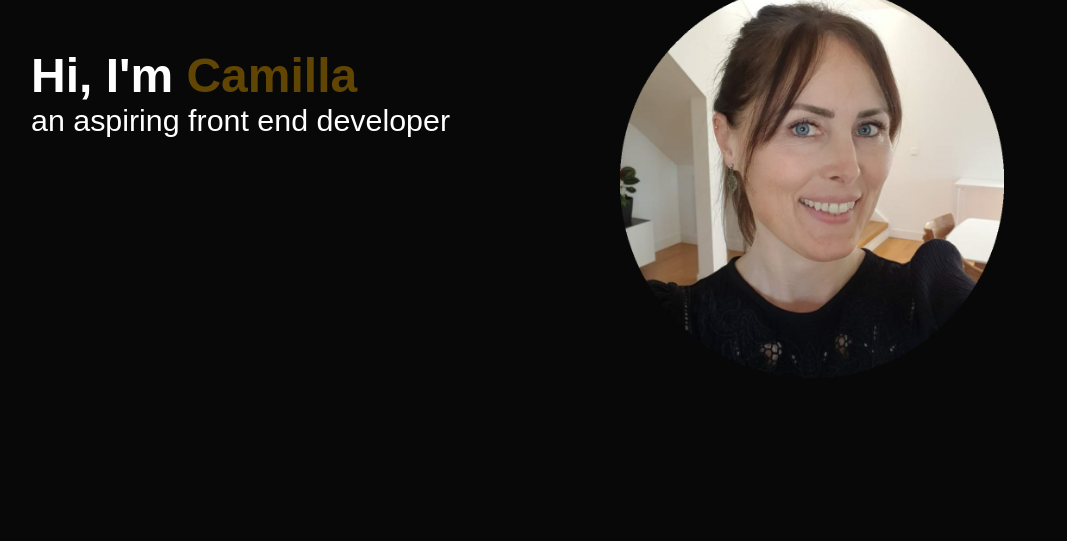
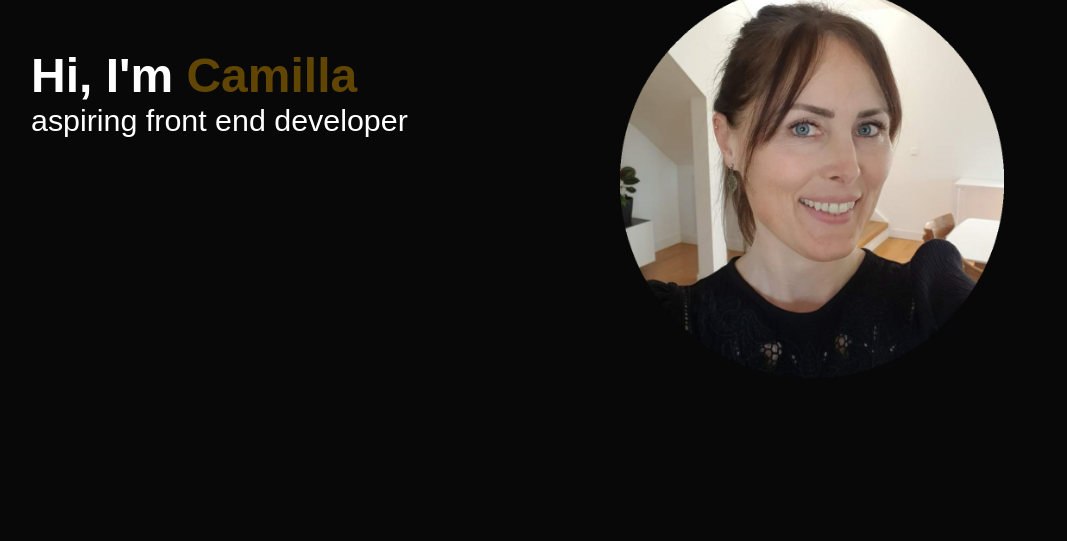
Before and after one commit to c-ridesjo/P, a website built with Vite: page index.html in a window 1280 px wide. Shown: the part 259-800 px from the top of the page, without its empty margins (97-1164 px from the left). Built offline with nearby package versions, Linux system fonts and the light colour scheme.

Commit message:
Eslint fix

```diff
--- a/index.html
+++ b/index.html
@@ -23,7 +23,7 @@
         </nav>
         <div class="header-text">
           <h1>Hi, I'm <span>Camilla</span></h1>
-          <p>an aspiring front end developer</p>
+          <p>aspiring front end developer</p>
         </div>
       </div>
     </div>
--- a/vite.config.js
+++ b/vite.config.js
@@ -1,5 +1,5 @@
-import {defineConfig} from "vite";
+import { defineConfig } from 'eslint';
 
-export default({
-    base: '/portfolio/'
+export default ({
+    base: '/portfolio/',
 });
```
Also changed, not shown: .eslintrc.cjs.
